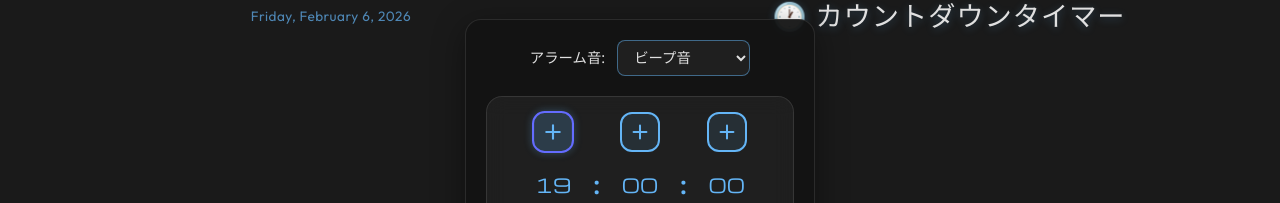
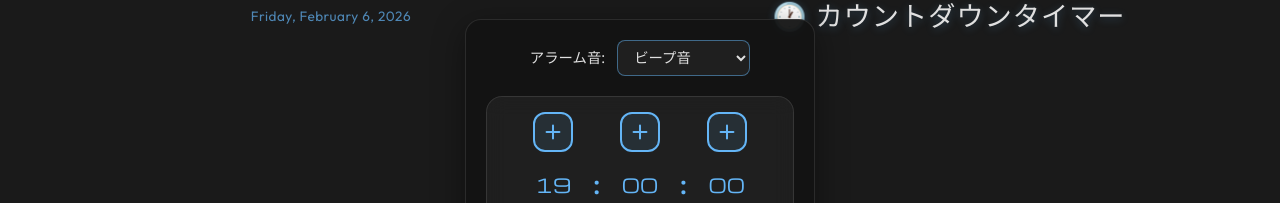
Before and after one commit to bindi-mo/lrtimer, a React (Vite) app: page / in a window 1280 px wide. In both pictures the pointer is over the button 553 px from the left and 338 px from the top of the page. Shown: the part 206-409 px from the top of the page. Built offline with nearby package versions, Linux system fonts and the light colour scheme.

Commit message:
fix: refine styles for time adjustment buttons to improve focus and hover effects

```diff
--- a/src/styles/Timer.css
+++ b/src/styles/Timer.css
@@ -318,7 +318,6 @@ html[data-theme='light'] {
   font-weight: bold;
   border-radius: var(--border-radius-small);
   cursor: pointer;
-  transition: all var(--transition-fast);
   display: flex;
   align-items: center;
   justify-content: center;
@@ -334,19 +333,15 @@ html[data-theme='light'] {
   fill: none;
 }
 
-.time-adjust-btn:focus {
-  outline: 3px solid var(--primary-color);
-  outline-offset: 2px;
-}
-
-.time-adjust-btn:hover {
-  background: rgba(100, 181, 246, 0.2);
-  box-shadow: var(--shadow-progress);
-  transform: scale(1.05);
-}
-
+.time-adjust-btn:focus,
+.time-adjust-btn:focus-visible,
+.time-adjust-btn:hover,
 .time-adjust-btn:active {
-  transform: scale(0.95);
+  outline: none;
+  box-shadow: none;
+  background: rgba(100, 181, 246, 0.1);
+  transform: none;
+  border-color: var(--primary-color);
 }
 
 .time-separator {
```
